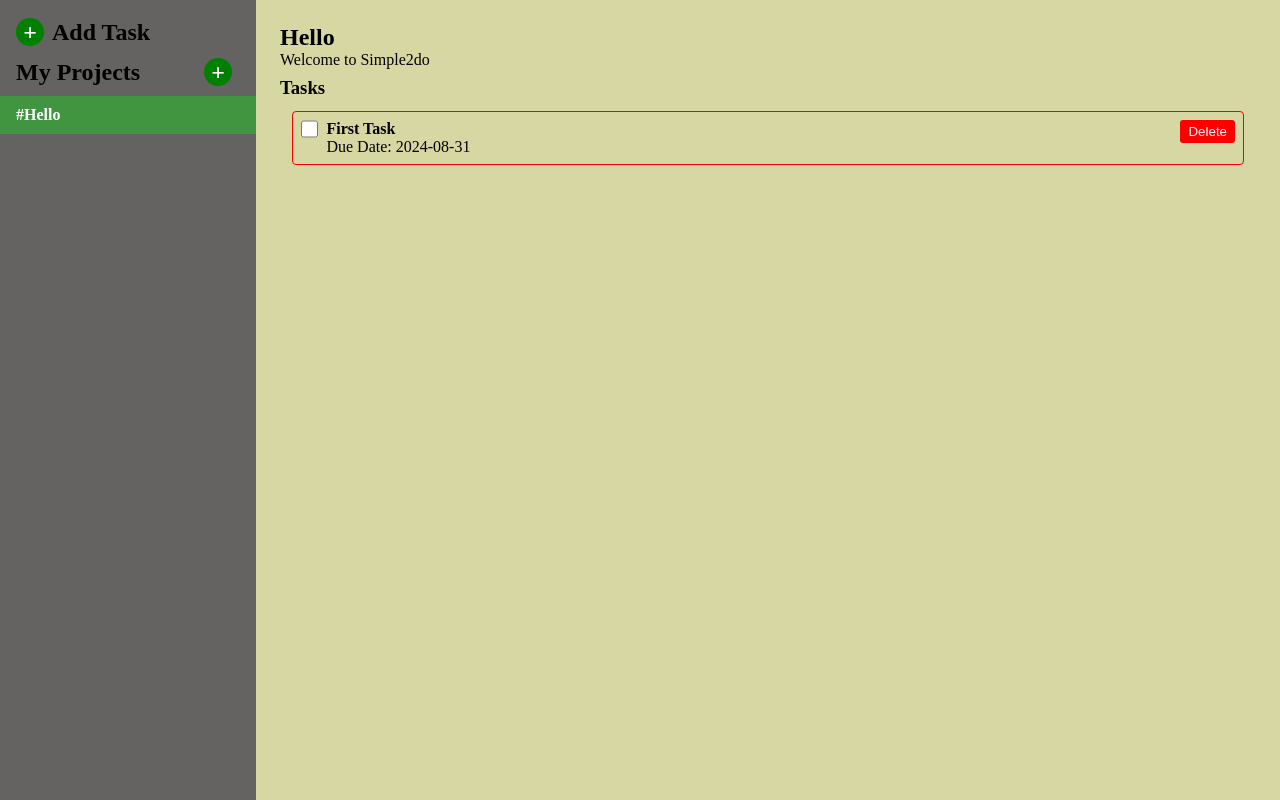
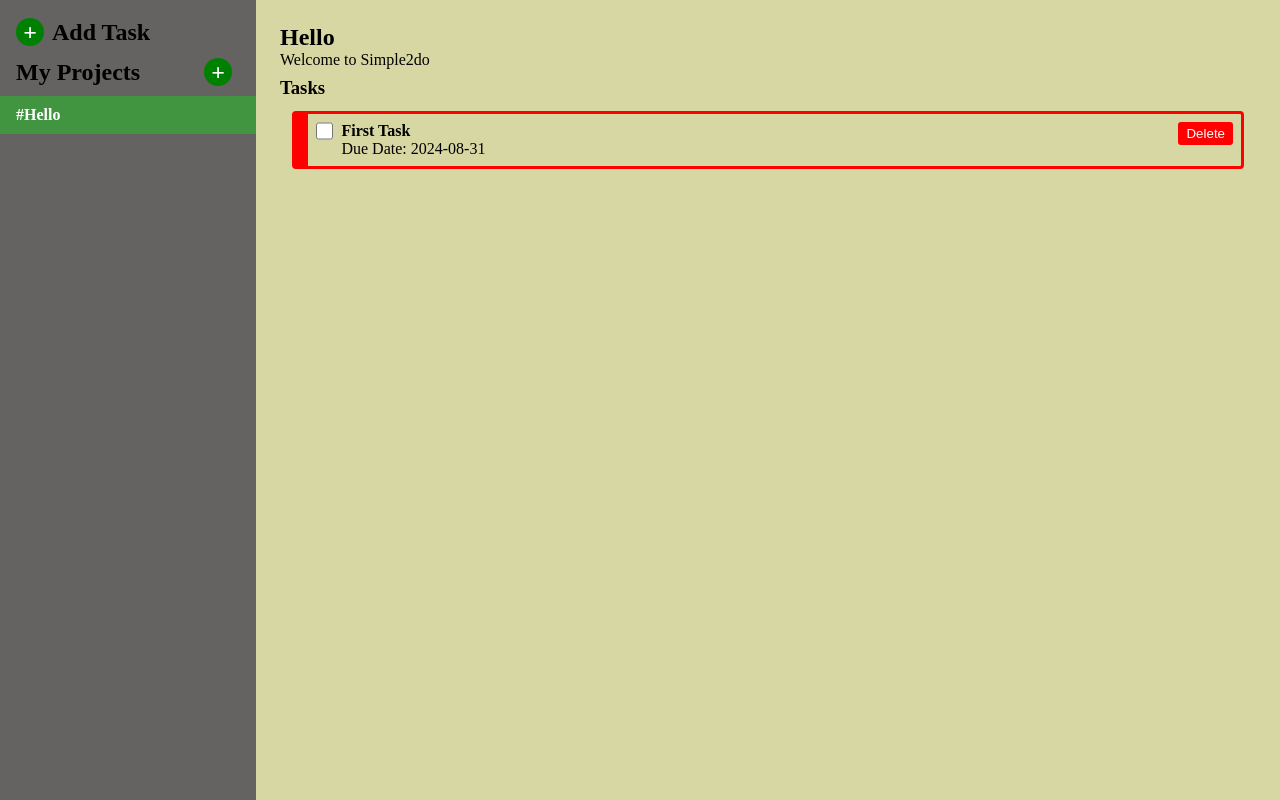
Before and after one commit to monajstha/Simple2do, a website built with webpack: page src/template.html in a window 1280 px wide. Built offline with nearby package versions, Linux system fonts and the light colour scheme.

Commit message:
style: task card border changed

```diff
--- a/src/index.js
+++ b/src/index.js
@@ -132,6 +132,8 @@ function taskRenderController() {
             </div>
             <button id="deleteTaskBtn">Delete</button>
           `;
+        taskCard.style.borderLeftWidth = "16px";
+        taskCard.style.borderStyle = "solid";
         taskCard.style.borderColor =
           task?.priority.toLowerCase() === "high"
             ? "#ff0000"
@@ -584,6 +586,7 @@ function taskActionController() {
     let requiredKeys = ["title", "description"];
     let i = 0;
     for (let [key, value] of data) {
+      console.log({ key }, { value });
       if (key === requiredKeys[i] && value === "") {
         alert("Please fill the title and description!");
         return;
--- a/src/styles.css
+++ b/src/styles.css
@@ -73,7 +73,7 @@ dialog::backdrop {
 #taskCard {
   display: flex;
   align-items: start;
-  border: 1.5px solid red;
+  /* border: 1.5px solid red; */
   border-radius: 4px;
   padding: 8px 8px;
   /* background-color: #004e92; */
```
Also changed, not shown: dist/index.html.
